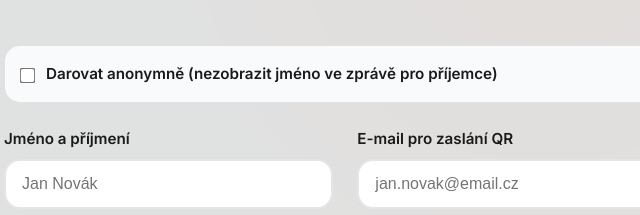
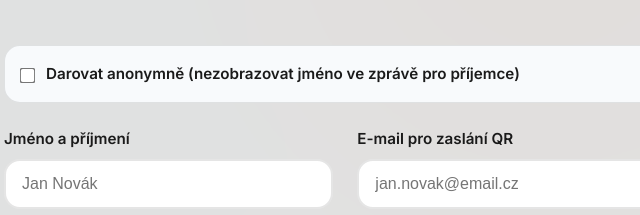
Before and after one commit to 9tutin9/Terka-web, a plain HTML site: page checkout.html in a window 1280 px wide. Shown: the part 530-745 px from the top of the page, 118-758 px from the left. Drawn offline with nearby package versions, Linux system fonts and the light colour scheme.

Commit message:
Update checkout.html

```diff
--- a/checkout.html
+++ b/checkout.html
@@ -50,7 +50,7 @@
           <div class="delivery-field" style="grid-column: 1/-1">
             <label class="agree" style="gap:0.75rem; align-items:center">
               <input type="checkbox" name="anonymous" id="anonymousToggle">
-              Darovat anonymně (nezobrazit jméno ve zprávě pro příjemce)
+              Darovat anonymně (nezobrazovat jméno ve zprávě pro příjemce)
             </label>
           </div>
           <div class="delivery-field">
```
